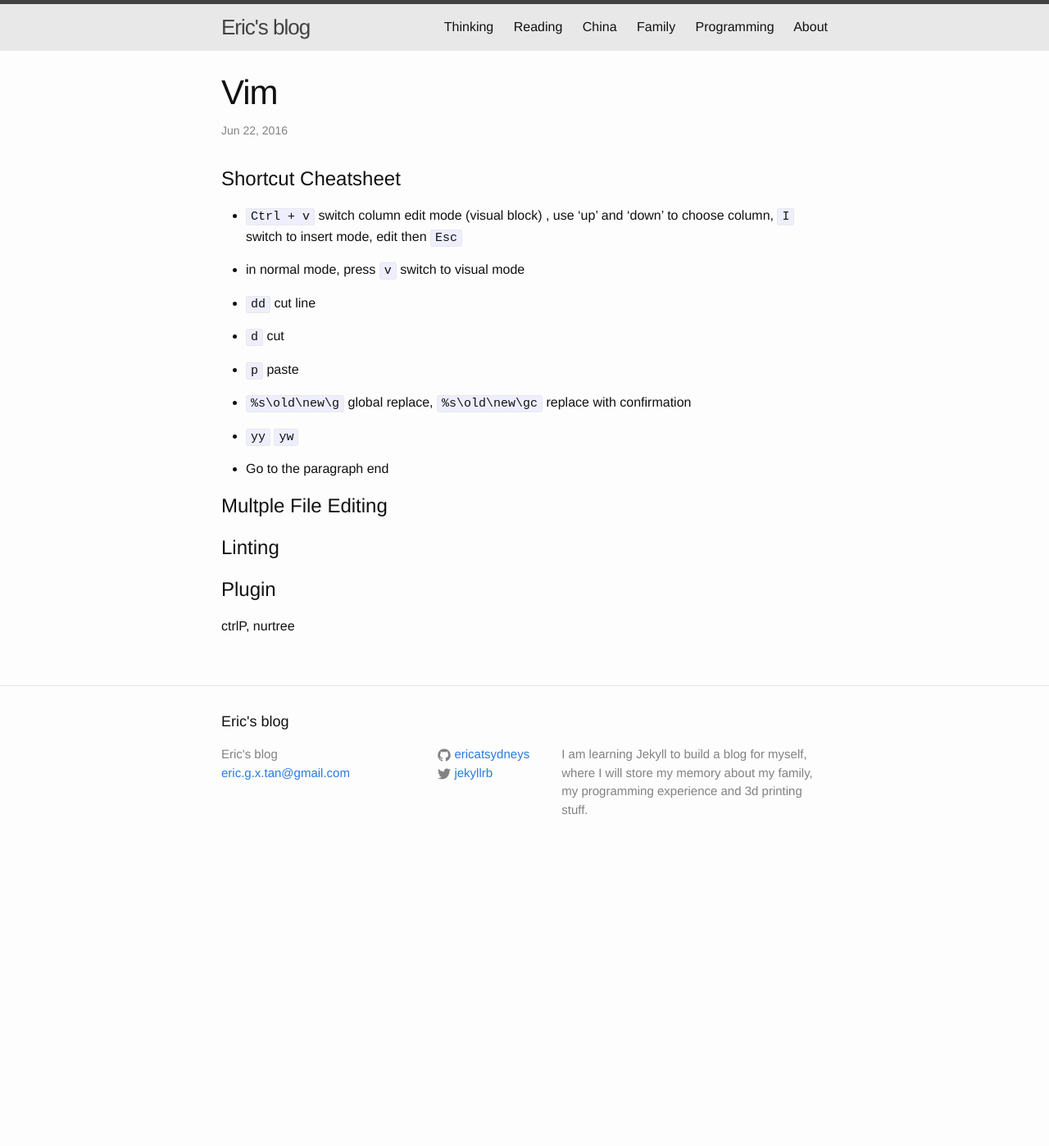
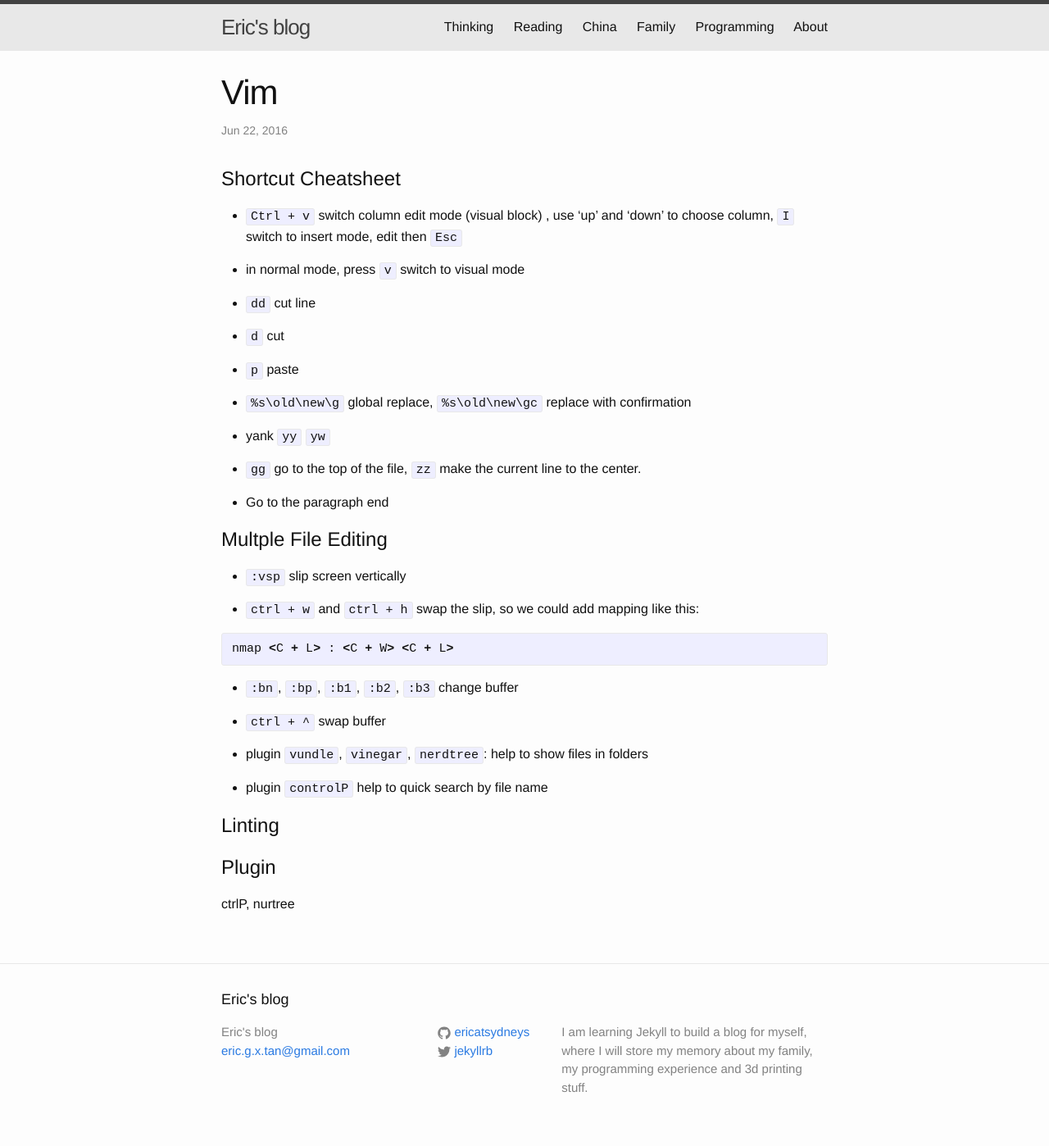
Before and after one commit to ericatsydney/ericatsydney.github.io, a Jekyll site: the page built from _posts/2016-06-23-journey-to-vim.markdown, in a window 1280 px wide. Shown: the whole page at 82% size. Built offline with Jekyll 4.4.1, drawn with Linux system fonts in a browser that asks for light colours; before the commit the page ends 1059 px from its top, so only the background shows below that.

Commit message:
Update several old posts.

```diff
--- a/_posts/2016-05-24-refactoring.markdown
+++ b/_posts/2016-05-24-refactoring.markdown
@@ -10,6 +10,8 @@ Principle
 - Centralize: keep the same logic, setting in one file.
 
 - DRY: use iterator to repeat.
+
+- Slip files according to the functions.
 
 - Decoupling: observer design pattern
 
--- a/_posts/2016-06-03-make-yourself-understood.markdown
+++ b/_posts/2016-06-03-make-yourself-understood.markdown
@@ -10,7 +10,7 @@ visible: false
 
 ##从词汇开始##
 
-名词：Exclamation, flexibility, demo/ prototype
+名词：Exclamation, flexibility, demo/ prototype, parentheses, caret
 
 形容词：ideal / future-proofing， Sweet/ Sick / Awesome  很好的意思， Suck 很糟糕
 
--- a/_posts/2016-06-23-journey-to-vim.markdown
+++ b/_posts/2016-06-23-journey-to-vim.markdown
@@ -19,12 +19,29 @@ Shortcut Cheatsheet
 
 - `%s\old\new\g` global replace, `%s\old\new\gc` replace with confirmation
 
-- `yy` `yw`
+- yank `yy` `yw`
+
+- `gg` go to the top of the file, `zz` make the current line to the center.
 
 - Go to the paragraph end
 
+
 Multple File Editing
 ====================
+- `:vsp` slip screen vertically
+
+- `ctrl + w` and `ctrl + h` swap the slip, so we could add mapping like this:
+{% highlight js%}
+nmap <C + L> : <C + W> <C + L>
+{% endhighlight %}
+
+- `:bn`, `:bp`, `:b1`, `:b2`, `:b3` change buffer
+
+- `ctrl + ^` swap buffer
+
+- plugin `vundle`, `vinegar`, `nerdtree`: help to show files in folders
+
+- plugin `controlP` help to quick search by file name
 
 Linting
 =======
--- a/_posts/2016-07-07-mr-six.markdown
+++ b/_posts/2016-07-07-mr-six.markdown
@@ -11,4 +11,4 @@ categories: Reading
 
 一个好演员应该老是琢磨角色的心思，用生活经验和想象力去理解角色在此情此景的心理和反应。这样一来二去的，什么人情世故都在心里过几遍，人就突然通达了。
 
-怎样才是爷们？不是好年时有多威风，而是在背的时候能坚持自己的追求，包括尊严和义气。这是六爷想要告诉年轻人的。
+怎样才是爷们？不是在好时年有多威风，而是在背的时候能坚持自己的追求，包括尊严和义气。这是六爷想要告诉年轻人的。
--- a/_posts/2016-07-08-decision-making.markdown
+++ b/_posts/2016-07-08-decision-making.markdown
@@ -9,4 +9,4 @@ categories: Thinking
 
 周一早上各种各样的项目需求汹涌而至，手上有半打备选方案，会议室里各人打着自己的小算盘，作为大哥的你，要在下一秒就作出选择安排，这个时候需要判·断·力。
 
-决策在心理学属于认知过程范畴。
+决策在心理学属于认知范畴。
```
